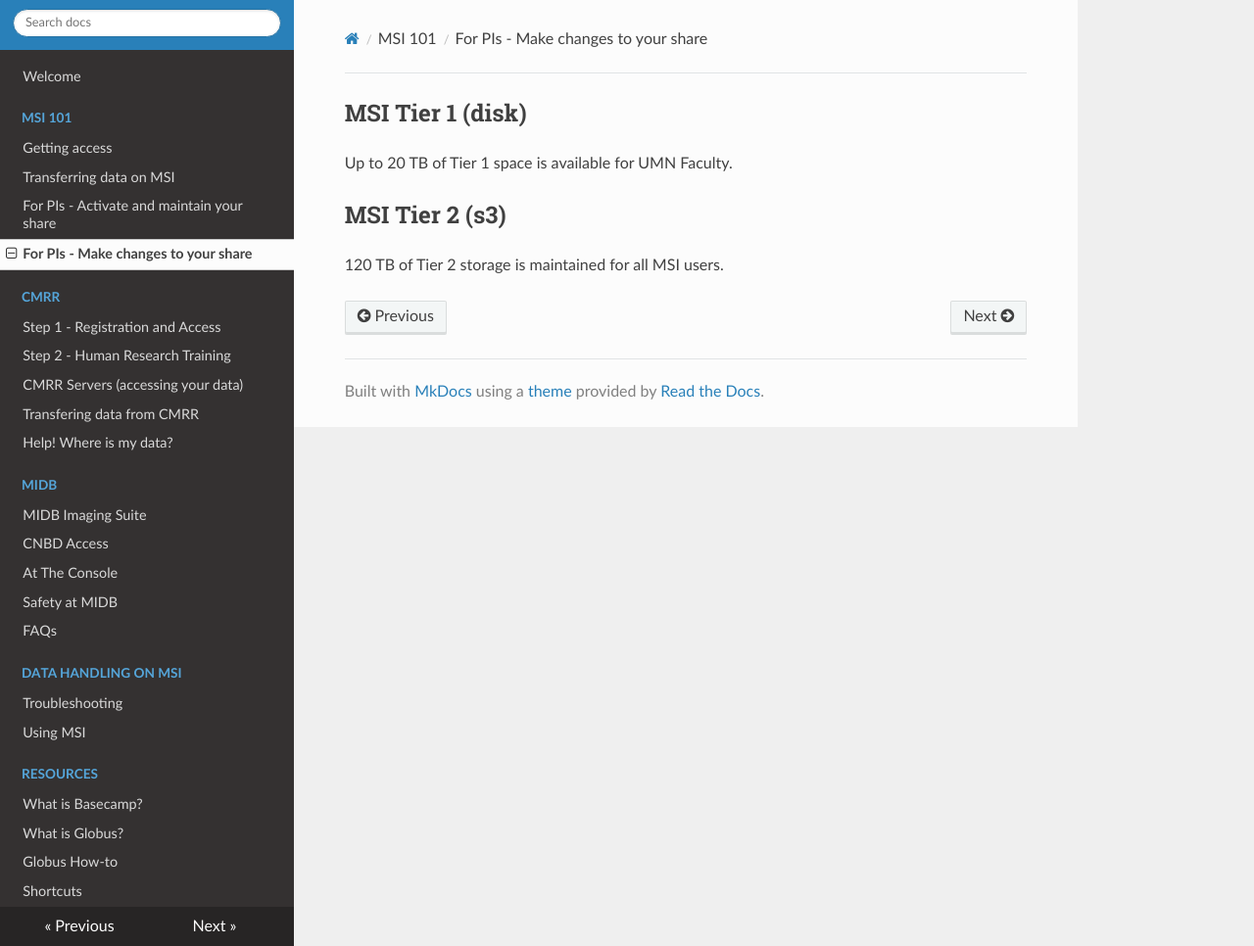
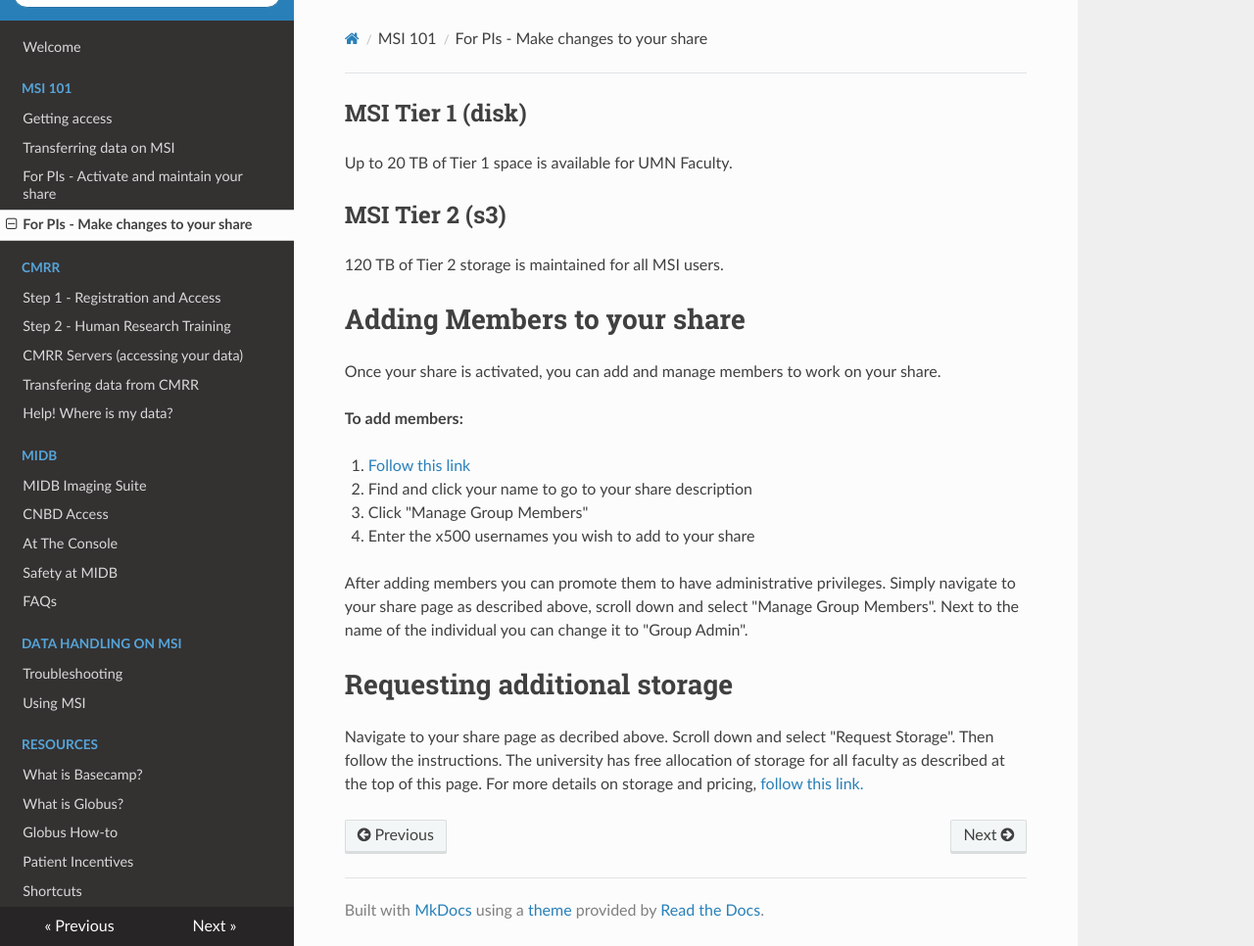
Before and after one commit to MIDB-Neuroimaging/neurohub_rtd, an MkDocs documentation site: the page built from docs/msi/changes.md, in a window 1280 px wide and 966 px high. Shown: the whole window at 98% size. Built offline with MkDocs 1.6.1, drawn with Linux system fonts in a browser that asks for light colours; nearby versions of some CDN libraries.

Commit message:
msi and clincard updates
added more detail to msi storage and how to manage PI shares. Also added patient incentives tab to include prepaid debit cards, how to request and change clincard access. also condensed and deleted some folders with duplicate information

```diff
--- a/docs/msi/changes.md
+++ b/docs/msi/changes.md
@@ -5,3 +5,21 @@ Up to 20 TB of Tier 1 space is available for UMN Faculty.
 ## MSI Tier 2 (s3)
 
 120 TB of Tier 2 storage is maintained for all MSI users.
+
+# Adding Members to your share
+
+Once your share is activated, you can add and manage members to work on your share.
+
+**To add members:**
+
+1. [Follow this link](https://www-archive.msi.umn.edu/pi)
+2. Find and click your name to go to your share description
+3. Click "Manage Group Members"
+4. Enter the x500 usernames you wish to add to your share
+
+After adding members you can promote them to have administrative privileges. Simply navigate to your share page as described above, scroll down and select "Manage Group Members". Next to the name of the individual you can change it to "Group Admin".
+
+
+# Requesting additional storage
+
+Navigate to your share page as decribed above. Scroll down and select "Request Storage". Then follow the instructions. The university has free allocation of storage for all faculty as described at the top of this page. For more details on storage and pricing, [follow this link.](https://msi.umn.edu/about-msi-services/data-storage)
--- a/mkdocs.yml
+++ b/mkdocs.yml
@@ -48,4 +48,5 @@ nav:
         - What is Basecamp?: resources/basecamp.md
         - What is Globus?: resources/globus.md
         - Globus How-to: resources/globussop.md
+        - Patient Incentives: resources/ppdc.md
     - Shortcuts: shortcuts.md
```
Also changed, not shown: docs/msi/overview.md (deleted, +0 -7 lines), docs/msi/storage.md (deleted, +0 -15 lines), docs/msi/transfer.md (+14 -4 lines), docs/resources/ppdc.md (added, +40 -0 lines).
